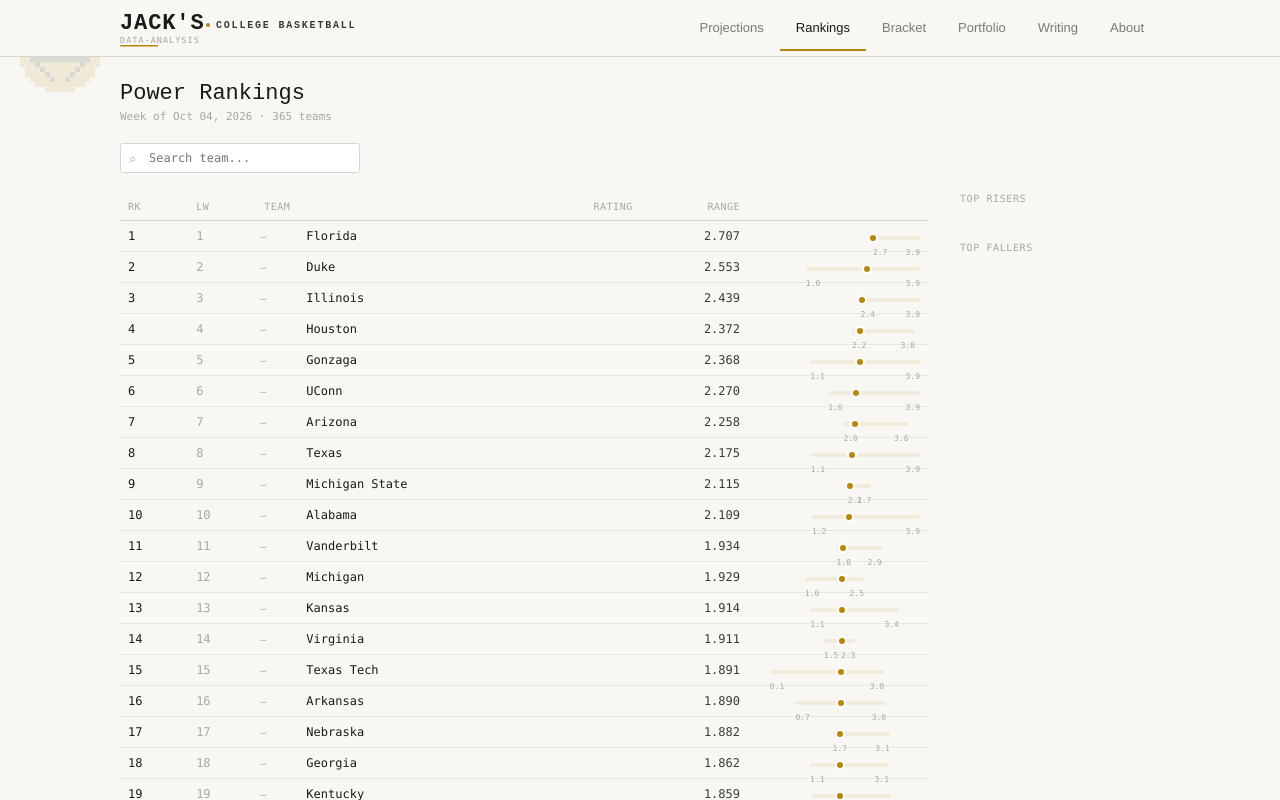
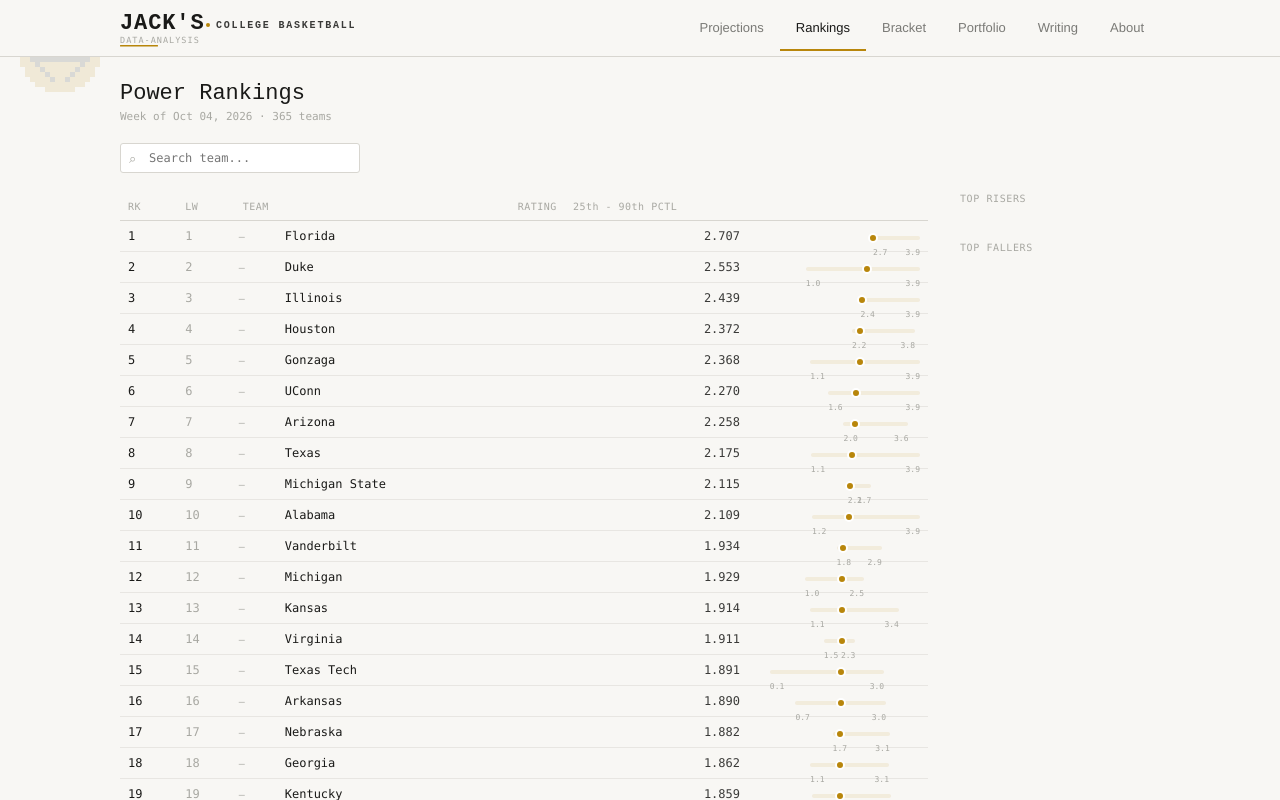
Before and after one commit to jackoo-06/jacks-cbb-site, a React (Vite) app: page / in a window 1280 px wide. Both pictures are taken after a click on the button "Rankings". Shown: the top 800 px of the page. Built offline with nearby package versions, Linux system fonts and the light colour scheme.

Commit message:
Add percentile column title

```diff
--- a/src/App.jsx
+++ b/src/App.jsx
@@ -610,7 +610,7 @@
           <table style={{ width: "100%", borderCollapse: "collapse", fontFamily: font.mono, fontSize: 12 }}>
             <thead>
               <tr style={{ borderBottom: `1px solid ${C.border}` }}>
-                  {["RK", "LW", "", "TEAM", "RATING", showBars > 0 ? "RANGE" : ""].filter(Boolean).map((h, i) => (
+                  {["RK", "LW", "", "TEAM", "RATING", showBars > 0 ? "25th - 90th PCTL" : ""].filter(Boolean).map((h, i) => (
                   <th key={i} style={{
                     padding: "8px 8px", textAlign: (h === "RATING" || h === "RANGE") ? "right" : "left",
                     fontWeight: 400, fontSize: 10, color: C.textMuted, letterSpacing: "0.05em", whiteSpace: "nowrap",
```
